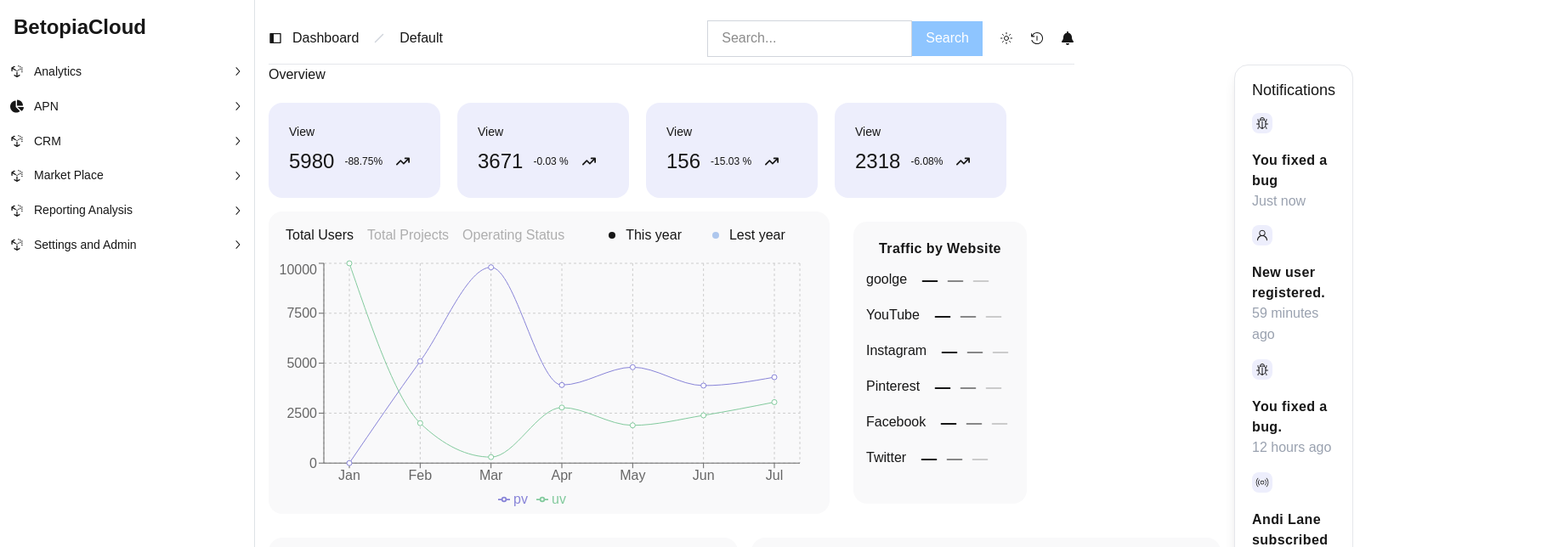
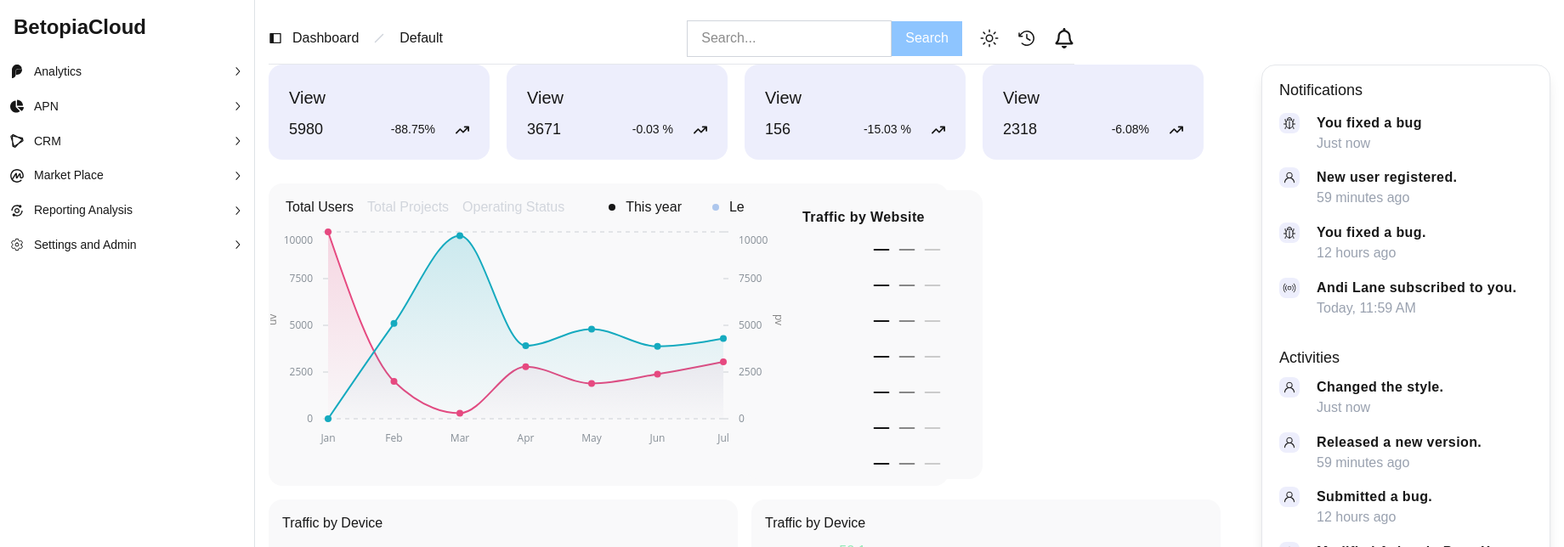
Before and after one commit to albiummid/apn-wareframe, a Next.js app: page /dashboard/overview in a window 1280 px wide. Shown: the top 644 px of the page at 85% size, 1840 px wide, since content can reach past the window. Built offline with nearby package versions, Linux system fonts and the light colour scheme.

Commit message:
refactor: remove unused Search component and update dashboard layout with new icons and styles

```diff
--- a/app/dashboard/Search.tsx
+++ /dev/null
@@ -1,19 +0,0 @@
-import React from 'react'
-
-
-
-
-
-
-
-const Search = () => {
-
-
-  return (
-    <div>
-
-    </div>
-  )
-}
-
-export default Search
--- a/app/dashboard/dashboard-header.tsx
+++ b/app/dashboard/dashboard-header.tsx
@@ -3,17 +3,18 @@ import React from 'react'
 import { BsSlash } from "react-icons/bs";
 import { IoSunnyOutline } from "react-icons/io5";
 import { RxCountdownTimer } from "react-icons/rx";
-import { FaBell } from "react-icons/fa";
+import { FaBell, FaRegBell } from "react-icons/fa";
 import { RiSideBarLine } from "react-icons/ri";
 
 
 import { RiSideBarFill } from "react-icons/ri";
+import { PiClockCounterClockwise } from 'react-icons/pi';
 
 export default function DashboardHeader({ opened, toggle }: { opened: boolean, toggle: () => void }) {
     return (
         <Flex className=" border-b border-gray-200 py-2 ">
 
-            <div className='flex justify-between items-center w-full '>
+            <div className=' w-full flex flex-wrap justify-between items-center '>
 
                 <div className='flex items-center gap-3 relative'>
                     <div onClick={toggle} className='cursor-pointer'>
@@ -33,9 +34,9 @@ export default function DashboardHeader({ opened, toggle }: { opened: boolean, t
                             />
                             <button className="bg-blue-300 text-white px-4 py-2  hover:bg-blue-400 transition">Search</button>
                         </div>
-                        <IoSunnyOutline />
-                        <RxCountdownTimer />
-                        <FaBell />
+                        <IoSunnyOutline className='text-2xl' />
+                        <PiClockCounterClockwise  className='text-2xl'  />
+                        <FaRegBell  className='text-2xl'  />
                     </div>
                 </div>
             </div>
--- a/app/dashboard/layout.tsx
+++ b/app/dashboard/layout.tsx
@@ -7,8 +7,12 @@ import { FaChartPie, FaDatabase, FaUncharted } from "react-icons/fa";
 import { FaBucket } from "react-icons/fa6";
 import { GiNetworkBars } from "react-icons/gi";
 import { RiSideBarFill, RiSideBarLine } from "react-icons/ri";
-import { SiAmazonec2 } from "react-icons/si";
+import { SiAmazonec2, SiCivicrm, SiCoinmarketcap, SiPlausibleanalytics } from "react-icons/si";
 import DashboardHeader from "./dashboard-header";
+import { BiAnalyse } from "react-icons/bi";
+import { IoSettingsOutline } from "react-icons/io5";
+import { GrOverview, GrUserAdmin } from "react-icons/gr";
+import { IoMdAnalytics } from "react-icons/io";
 
 export default function DashboardLayout(props: PropsWithChildren) {
     const [opened, { toggle }] = useDisclosure(true);
@@ -19,12 +23,12 @@ export default function DashboardLayout(props: PropsWithChildren) {
     const navSections = [
         {
             label: "Analytics",
-            icon: <FaUncharted />,
+            icon: <SiPlausibleanalytics  />,
             links: [
                 {
                     label: "Overview",
                     link: "/overview",
-                    icon: <FaChartPie />,
+                    icon: <IoMdAnalytics  />,
                 },
             ],
         },
@@ -59,51 +63,52 @@ export default function DashboardLayout(props: PropsWithChildren) {
         },
         {
             label: "CRM",
-            icon: <FaUncharted />,
+            icon: <SiCivicrm />,
             links: [
                 {
                     label: "Overview",
                     link: "/overview",
-                    icon: <FaChartPie />,
+                    icon: <SiCivicrm  />,
                 },
             ],
         },
         {
             label: "Market Place",
-            icon: <FaUncharted />,
+            icon: <SiCoinmarketcap />,
             links: [
                 {
-                    label: "Overview",
+                    label: "Market Overview",
                     link: "/overviedw",
-                    icon: <FaChartPie />,
+                    icon: <GrOverview />,
                 },
             ],
         },
         {
             label: "Reporting Analysis",
-            icon: <FaUncharted />,
+            icon: <BiAnalyse />,
             links: [
                 {
-                    label: "Overview",
-                    link: "/overvieww",
-                    icon: <FaChartPie />,
+                    label: "Analysis",
+                    link: "/Analysis",
+                    icon: <BiAnalyse  />,
                 },
             ],
         },
         {
             label: "Settings and Admin",
-            icon: <FaUncharted />,
+            icon: <IoSettingsOutline />,
             links: [
                 {
-                    label: "Overview",
-                    link: "/overviews",
-                    icon: <FaChartPie />,
+                    label: "Admin",
+                    link: "/Admin",
+                    icon: <GrUserAdmin />,
                 },
             ],
         },
     ];
 
     return (
+
         <AppShell
             navbar={{
                 width: 300,
--- a/app/dashboard/overview/page.tsx
+++ b/app/dashboard/overview/page.tsx
@@ -6,14 +6,16 @@ import NotificationBar from "../natification-bar";
 
 export default function Overview() {
     return (
-        <div className="flex">
+        <div className="flex flex-wrap lg:flex-nowrap lg:gap-4 xl:gap-8 justify-between items-start w-full h-full">
             <div>
-                <div>Overview</div>
+
                 <Views />
                 <LineChartView />
-                <TinyBarChartBox />
+                <TinyBarChartBox    />
             </div>
-            <NotificationBar />
+            <div className=" hidden  xl:flex xl:flex-col  ">
+                <NotificationBar  />
+            </div>
         </div>
     );
 }
--- a/app/layout.tsx
+++ b/app/layout.tsx
@@ -1,5 +1,6 @@
 import "@mantine/core/styles.css";
 import "@mantine/dates/styles.css";
+import '@mantine/charts/styles.css';
 import type { Metadata } from "next";
 import "./globals.css";
 
--- a/component/overview/LineChart.jsx
+++ b/component/overview/LineChart.jsx
@@ -3,7 +3,7 @@
 import React, { use } from 'react'
 import { GoDash, GoDotFill } from 'react-icons/go'
 import { CartesianGrid, Legend, Line, LineChart, ResponsiveContainer, Tooltip, XAxis, YAxis } from 'recharts';
-
+import { AreaChart } from '@mantine/charts';
 
 const data = [
   {
@@ -55,86 +55,70 @@ const StatCard = ({ label }) => {
   return (
 
     <div>
-      <div className='flex flex-wrap items-center gap-3 px-[15px] py-[6px] '>
+      <div className='grid grid-cols-2 items-center gap-3 px-[15px] py-[6px] '>
         <h5>{label}</h5>
-        <div className='flex flex-wrap '><GoDash className='text-3xl ' /><GoDash className='text-3xl opacity-50' /><GoDash className='text-3xl opacity-20' /></div>
+        <div className='flex flex-wrap items-center '><GoDash className='text-3xl ' /><GoDash className='text-3xl opacity-50' /><GoDash className='text-3xl opacity-20' /></div>
       </div>
     </div>
 
   )
 }
 
-
-
 const LineChartView = () => {
 
   const statList = [
-    {
-
-      label: "goolge",
-    },
-    {
-
-      label: "YouTube",
-    },
-    {
-
-      label: "Instagram",
-    },
-    {
-
-      label: "Pinterest",
-    },
-    {
-
-      label: "Facebook",
-    },
-    {
-
-      label: "Twitter",
-    },
+    { name: 'Page A', uv: 4000, pv: 2400 },
+    { name: 'Page B', uv: 3000, pv: 1398 },
+    { name: 'Page C', uv: 2000, pv: 9800 },
+    { name: 'Page D', uv: 2780, pv: 3908 },
+    { name: 'Page E', uv: 1890, pv: 4800 },
+    { name: 'Page F', uv: 2390, pv: 3800 },
+    { name: 'Page G', uv: 3490, pv: 4300 },
 
   ]
 
 
   return (
-    <div className='w-223 h-83 flex  items-center justify-between mb-2 mt-2'>
+    <div className=' xl:w-full h-83 grid grid-cols-1
+    xl:grid-cols-2 items-center justify-between mb-2 mt-2'>
 
-      <div className='w-165 h-89 bg-[#F9F9FA] rounded-2xl'>
+      <div className=' xl:w-200 h-89 bg-[#F9F9FA] rounded-2xl'>
         <div className='flex flex-wrap  py-4 px-5 gap-4  items-center'>
-          <h1>Total Users</h1>
-          <h1 className='text-black opacity-30'>Total Projects</h1>
-          <h1 className='text-black opacity-30'>Operating Status</h1>
-          <div className=' px-8 '>
-            <ul className='flex  gap-8 justify-between  items-center'>
+          <h1 className='text-[14px] xl:text-[16px] '>Total Users</h1>
+          <h1 className='text-[14px] xl:text-[16px] text-gray-300'>Total Projects</h1>
+          <h1 className='text-[14px] xl:text-[16px] text-gray-300'>Operating Status</h1>
+          <div className=' xl:px-8 '>
+            <ul className=' flex  gap-4 xl:gap-8 justify-between  items-center'>
               <li className='flex items-center gap-2'>
                 <GoDotFill />
-                <span>This year</span>
+                <span className='text-[12px] xl:text-[16px]'>This year</span>
               </li>
               <li className='flex items-center gap-2'>
                 <GoDotFill className='text-[#AEC7ED]' />
-                <span>Lest year</span>
+                <span className='text-[12px] xl:text-[16px]'>Lest year</span>
               </li>
             </ul>
           </div>
         </div>
-        <div className='w-full h-80'>
-
-          <LineChart width={630} height={300} data={data}>
-            <CartesianGrid strokeDasharray="3 3" />
-            <XAxis dataKey="name" padding={{ left: 30, right: 30 }} />
-            <YAxis />
-            <Tooltip />
-            <Legend />
-            <Line type="monotone" dataKey="pv" stroke="#8884d8" activeDot={{ r: 8 }} />
-            <Line type="monotone" dataKey="uv" stroke="#82ca9d" />
-          </LineChart>
+        <div className='w-100 xl:w-150 h-80'>
+          <AreaChart
+            h={250}
+            data={data}
+            dataKey="name"
+            withRightYAxis
+            yAxisLabel="uv"
+            rightYAxisLabel="pv"
+            series={[
+              { name: 'uv', color: 'pink.6' },
+              { name: 'pv', color: 'cyan.6', yAxisId: 'right' },
+            ]}
+          />
 
         </div>
       </div>
 
       {/*  */}
-      <div className='w-51 h-83 bg-[#F9F9FA] rounded-2xl  py-4 '>
+      <div className='w-70 h-85 bg-[#F9F9FA] rounded-2xl  py-4 px-5 '>
         <h1 className='text-center py-3 text-base font-semibold tracking-wide leading-2'>Traffic by Website</h1>
 
 
--- a/component/overview/views.jsx
+++ b/component/overview/views.jsx
@@ -4,12 +4,12 @@ import React from 'react'
 import { FaArrowTrendUp } from 'react-icons/fa6'
 
 const StatCard = ({ label, amount, percentage }) => {
-    return <div className='w-[202px] h-28 bg-[#EDEEFC] rounded-2xl px-6 py-6 ' >
-        <h1 className='text-[14px] '>{label}</h1>
-        <div className='flex items-center gap-3 '>
-            <h4 className='py-2 text-2xl '>{amount}</h4>
-            <div className='flex items-center gap-4  '>
-                <span className='text-[12px]'>{percentage}%</span>
+    return <div className='w-65 h-28 bg-[#EDEEFC] items-center justify-between rounded-2xl px-6 py-6 ' >
+        <h1 className='text-[20px] '>{label}</h1>
+        <div className='flex flex-wrap items-center gap-5  justify-between '>
+            <h4 className='py-2 text-[18px] '>{amount}</h4>
+            <div className='flex items-center gap-6 justify-between  '>
+                <span className='text-[14px]'>{percentage}%</span>
                 <FaArrowTrendUp />
             </div>
         </div>
@@ -44,7 +44,7 @@ const Views = () => {
     ]
     return (
         <>
-            <div className=' flex  gap-5 flex-wrap py-5'>
+            <div className=' flex  gap-5 flex-wrap pb-5'>
 
                 {statList.map((x, i) => <StatCard key={i} label={x.label} amount={x.amount} percentage={x.percentage} />)}
 
--- a/components/providers.tsx
+++ b/components/providers.tsx
@@ -11,7 +11,7 @@ const theme = createTheme({
 });
 export default function Providers(props: PropsWithChildren) {
     return (
-        <div>
+        <div >
             <ToastContainer
                 position="top-right"
                 autoClose={2000}
```
